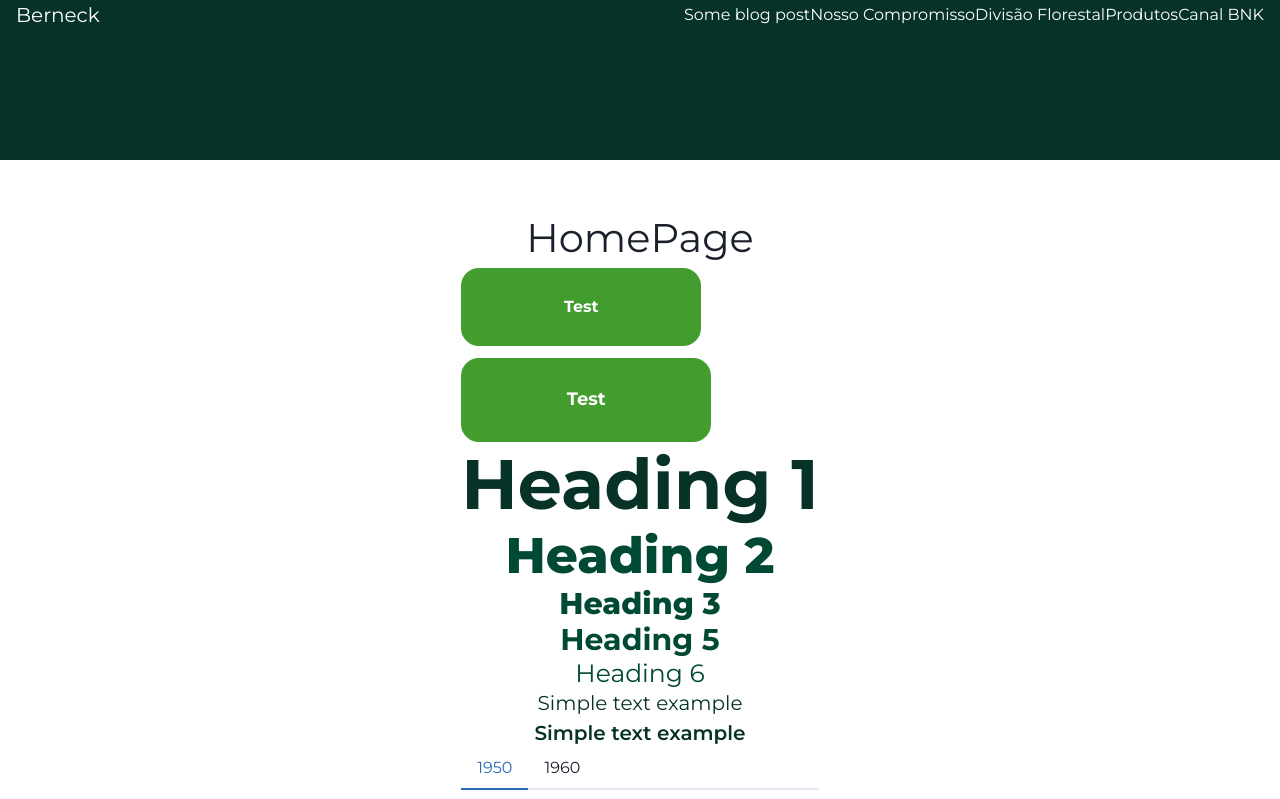
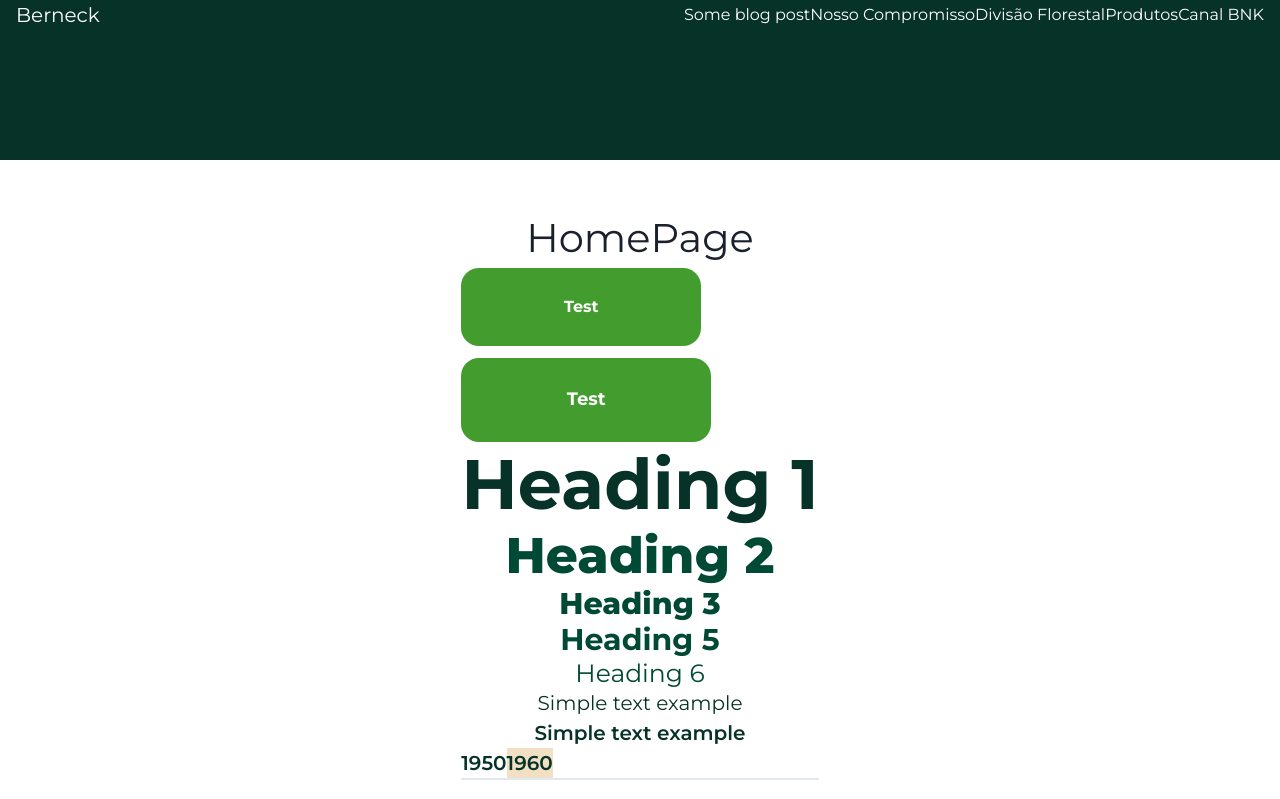
Before and after one commit to amorim-marcos/site-frontend, a Next.js app: page / in a window 1280 px wide. Shown: the top 799 px of the page. Built offline with nearby package versions, Linux system fonts and the light colour scheme.

Commit message:
create custom trajectory carousel tab

```diff
--- a/src/components/TrajectoryCarousel/TrajectoryCarousel.tsx
+++ b/src/components/TrajectoryCarousel/TrajectoryCarousel.tsx
@@ -1,6 +1,7 @@
 import * as S from './styles'
 import { Tab, Tabs, TabList, TabPanels, TabPanel  } from '@chakra-ui/react'
 import { Props } from 'react'
+import TrajectoryCarouselTab from '@components/TrajectoryCarouselTab'
 
 interface TrajectoryContent {
   text: string,
@@ -16,7 +17,7 @@ function listTabNames(tabNames: Array<string>){
   let tabs = []
 
   for(let name of tabNames){
-    tabs.push(<Tab>{name}</Tab>)
+    tabs.push(<TrajectoryCarouselTab>{name}</TrajectoryCarouselTab>)
   }
 
   return tabs
--- /dev/null
+++ b/src/components/TrajectoryCarouselTab/TrajectoryCarouselTab.tsx
@@ -0,0 +1,20 @@
+import React from "react"
+import { Box, chakra, useTab, useStyles } from "@chakra-ui/react"
+import { Text } from "@chakra-ui/react"
+
+const StyledTab = chakra('button', { themeKey: 'Tabs.Tab' })
+
+export const TrajectoryCarouselTab = React.forwardRef((props, ref) => {
+  // 2. Reuse the `useTab` hook
+  const tabProps = useTab({ ...props, ref })
+  const isSelected = !!tabProps['aria-selected']
+
+  return (
+    <StyledTab
+      background={(isSelected) ? '#FFFFFF' : '#F1E0C4'}
+      {...tabProps}
+    >
+      <Text variant="body-bold">{tabProps.children}</Text>
+    </StyledTab>
+  )
+})
--- /dev/null
+++ b/src/components/TrajectoryCarouselTab/index.tsx
@@ -0,0 +1 @@
+export { TrajectoryCarouselTab as default } from './TrajectoryCarouselTab'
--- /dev/null
+++ b/src/components/TrajectoryCarouselTab/styles.ts
@@ -0,0 +1,3 @@
+import styled from 'styled-components'
+
+export const Wrapper = styled.main``
```
Also changed, not shown: src/components/TrajectoryCarouselTab/stories.tsx (added, +9 -0 lines), src/components/TrajectoryCarouselTab/test.tsx (added, +13 -0 lines).
